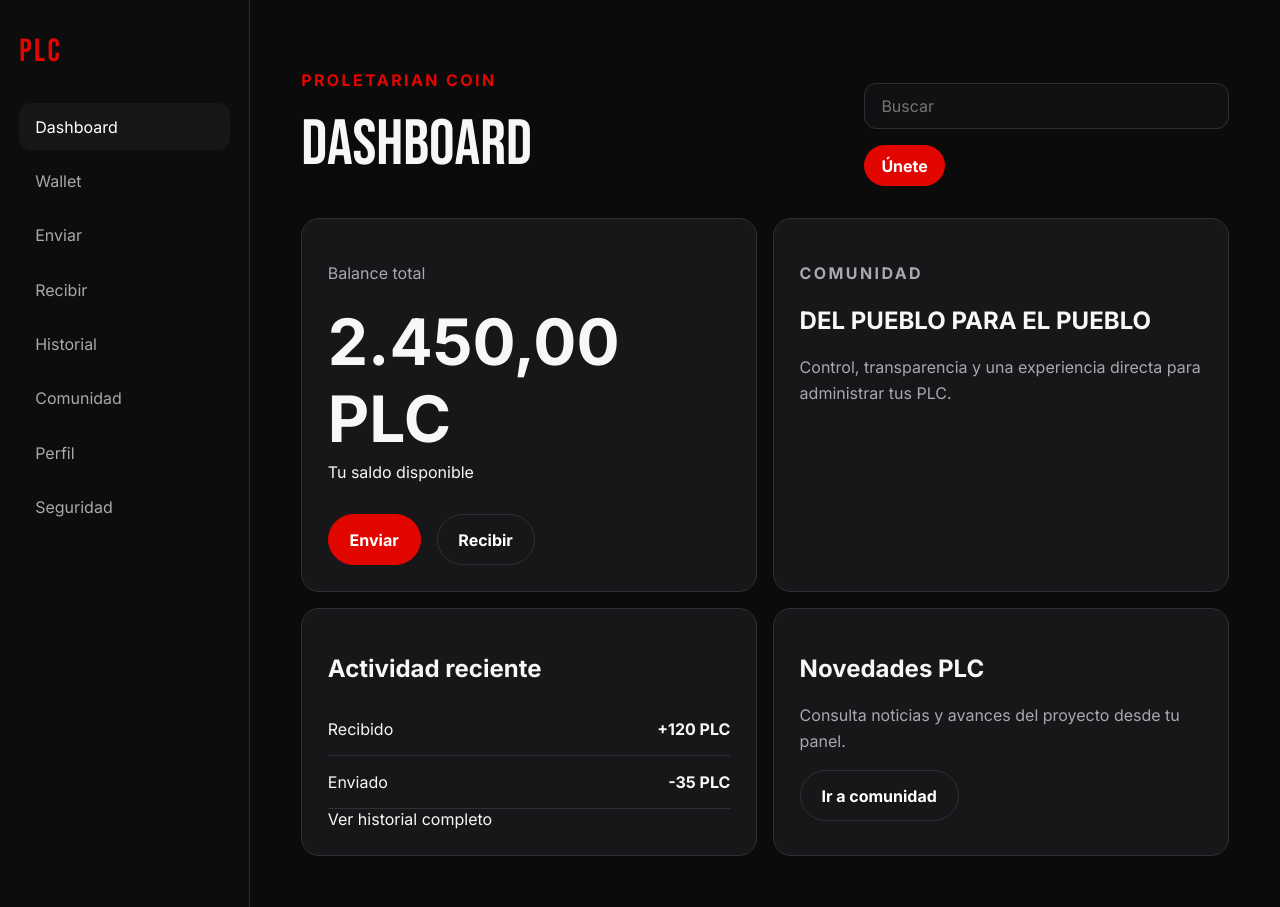
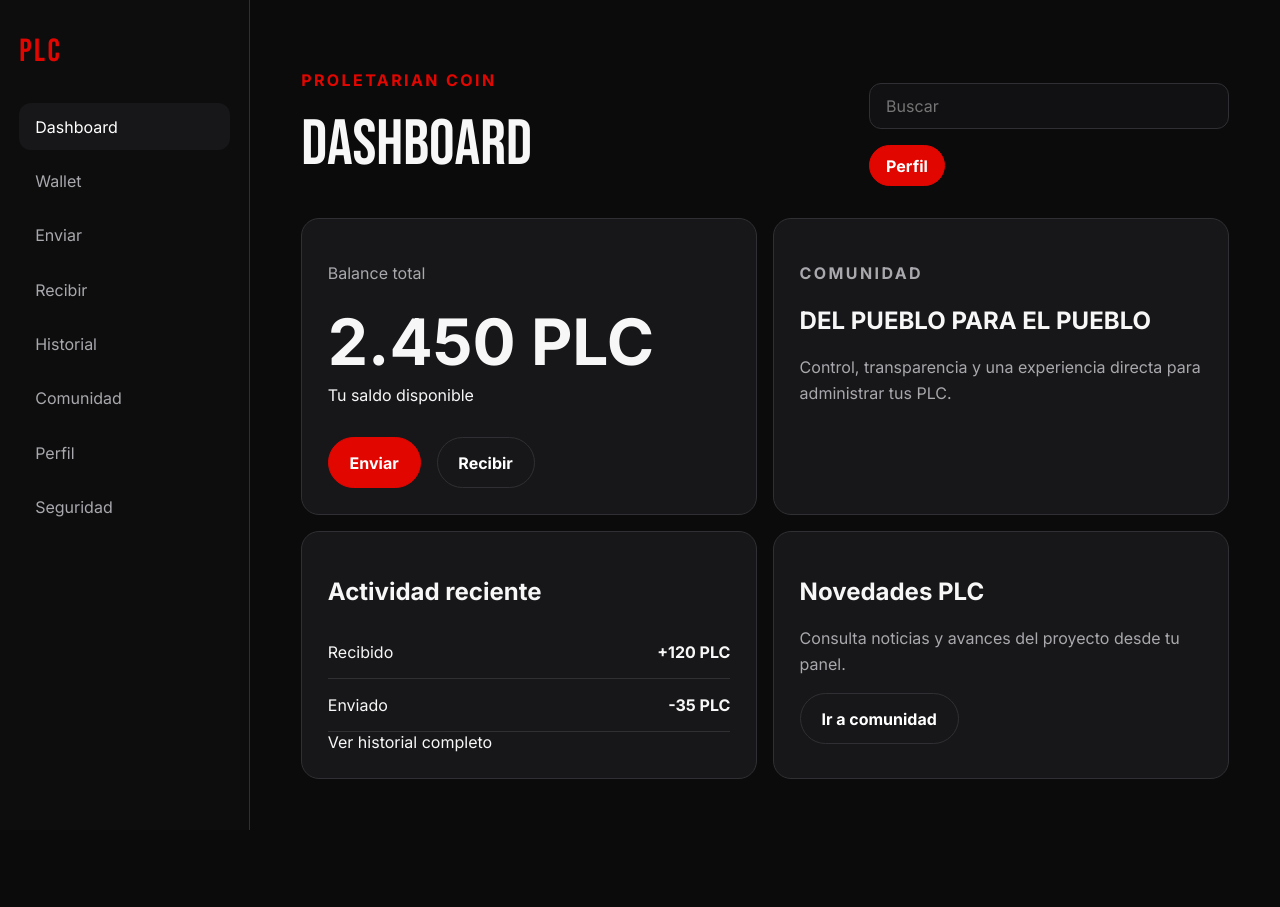
Before and after one commit to ddepazos/plc, a plain HTML site: page pages/dashboard.html in a window 1280 px wide. After the commit the page ends 830 px from the top, so only its background shows below. Drawn offline with nearby package versions, Linux system fonts and the light colour scheme.

Commit message:
Bind dashboard balance to PLC demo data

```diff
--- a/pages/dashboard.html
+++ b/pages/dashboard.html
@@ -12,33 +12,16 @@
 </head>
 <body>
   <div class="app-shell">
-    <aside class="sidebar">
-      <a class="brand" href="../index.html">PLC</a>
-      <nav aria-label="Navegación principal">
-        <a class="active" href="dashboard.html">Dashboard</a>
-        <a href="wallet.html">Wallet</a>
-        <a href="enviar.html">Enviar</a>
-        <a href="wallet.html#recibir">Recibir</a>
-        <a href="historial.html">Historial</a>
-        <a href="#comunidad">Comunidad</a>
-        <a href="perfil.html">Perfil</a>
-        <a href="perfil.html#seguridad">Seguridad</a>
-      </nav>
-    </aside>
+    <aside class="sidebar"><a class="brand" href="../index.html">PLC</a><nav aria-label="Navegación principal"><a class="active" href="dashboard.html">Dashboard</a><a href="wallet.html">Wallet</a><a href="enviar.html">Enviar</a><a href="wallet.html#recibir">Recibir</a><a href="historial.html">Historial</a><a href="#comunidad">Comunidad</a><a href="perfil.html">Perfil</a><a href="perfil.html#seguridad">Seguridad</a></nav></aside>
     <main class="app-main">
-      <header class="app-header">
-        <div><p class="eyebrow">PROLETARIAN COIN</p><h1>DASHBOARD</h1></div>
-        <div class="actions"><input type="search" aria-label="Buscar" placeholder="Buscar"><a class="btn btn-small" href="perfil.html">Únete</a></div>
-      </header>
+      <header class="app-header"><div><p class="eyebrow">PROLETARIAN COIN</p><h1>DASHBOARD</h1></div><div class="actions"><input type="search" aria-label="Buscar" placeholder="Buscar"><a class="btn btn-small" href="perfil.html">Perfil</a></div></header>
       <section class="dashboard-grid">
-        <article class="card balance-card"><p>Balance total</p><h2>2.450,00 PLC</h2><span>Tu saldo disponible</span><div class="actions"><a class="btn" href="enviar.html">Enviar</a><a class="btn btn-ghost" href="wallet.html#recibir">Recibir</a></div></article>
+        <article class="card balance-card"><p>Balance total</p><h2 data-plc="balance">2.450,00 PLC</h2><span>Tu saldo disponible</span><div class="actions"><a class="btn" href="enviar.html">Enviar</a><a class="btn btn-ghost" href="wallet.html#recibir">Recibir</a></div></article>
         <article class="card"><p class="eyebrow">COMUNIDAD</p><h2>DEL PUEBLO PARA EL PUEBLO</h2><p>Control, transparencia y una experiencia directa para administrar tus PLC.</p></article>
-        <article class="card"><h2>Actividad reciente</h2><div class="transaction-row"><span>Recibido</span><strong>+120 PLC</strong></div><div class="transaction-row"><span>Enviado</span><strong>-35 PLC</strong></div><a href="historial.html">Ver historial completo</a></article>
+        <article class="card"><h2>Actividad reciente</h2><a class="transaction-row" href="detalle.html"><span>Recibido</span><strong>+120 PLC</strong></a><a class="transaction-row" href="detalle.html"><span>Enviado</span><strong>-35 PLC</strong></a><a href="historial.html">Ver historial completo</a></article>
         <article class="card" id="comunidad"><h2>Novedades PLC</h2><p>Consulta noticias y avances del proyecto desde tu panel.</p><a class="btn btn-ghost" href="../index.html#comunidad">Ir a comunidad</a></article>
       </section>
     </main>
   </div>
-  <script src="https://code.jquery.com/jquery-3.7.1.min.js"></script>
-  <script src="../assets/js/main.js"></script>
-</body>
-</html>
+  <script src="https://code.jquery.com/jquery-3.7.1.min.js"></script><script src="../assets/js/main.js"></script>
+</body></html>
```
